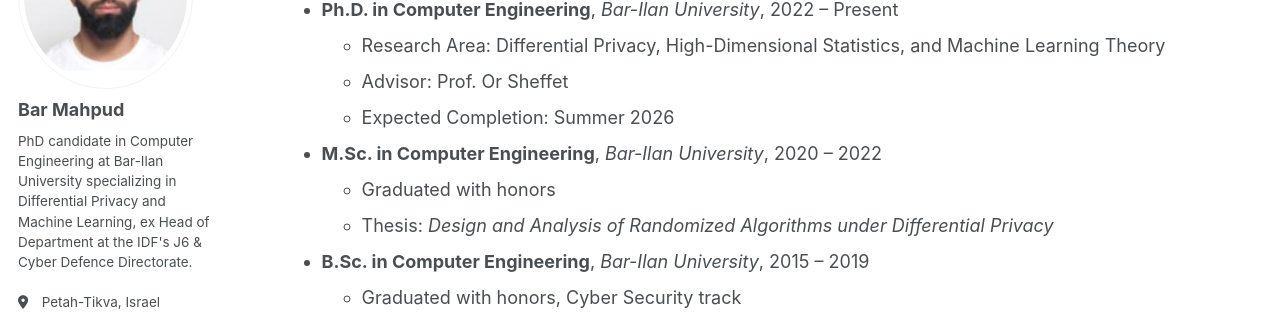
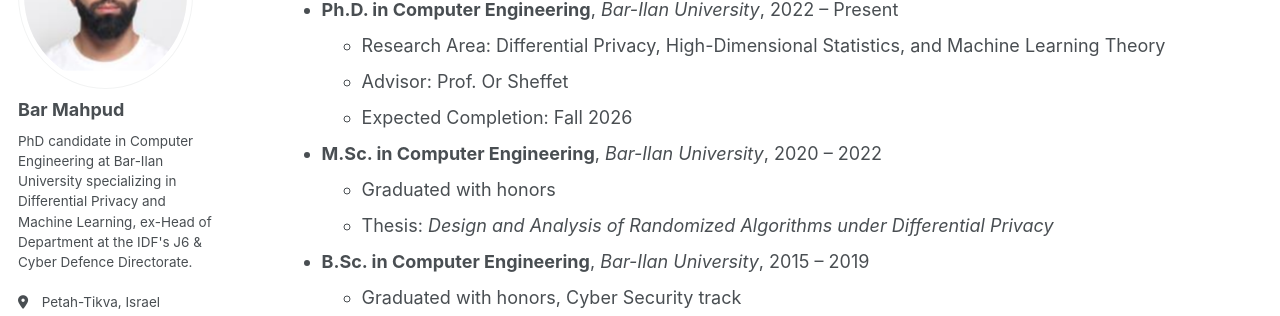
Before and after one commit to barmahpud/barmahpud.github.io, a Jekyll site: the page built from _pages/cv.md, in a window 1280 px wide and 900 px high. Shown: the part 197-513 px from the top of the window. Built offline with Jekyll 4.4.1, drawn with Linux system fonts in a browser that asks for light colours; some web fonts are replaced; a script that is not in the unit is left out.

Commit message:
Fix notations

```diff
--- a/_config.yml
+++ b/_config.yml
@@ -26,7 +26,7 @@ author:
   avatar           : "profile.png"
   name             : "Bar Mahpud"
   pronouns         : # example: "she/her"
-  bio              : "PhD candidate in Computer Engineering at Bar-Ilan University specializing in Differential Privacy and Machine Learning, ex Head of Department at the IDF's J6 & Cyber Defence Directorate."
+  bio              : "PhD candidate in Computer Engineering at Bar-Ilan University specializing in Differential Privacy and Machine Learning, ex-Head of Department at the IDF's J6 & Cyber Defence Directorate."
   location         : "Petah-Tikva, Israel"
   employer         : "Bar-Ilan University"
   uri              : # URL
--- a/_pages/cv.md
+++ b/_pages/cv.md
@@ -14,7 +14,7 @@ Education
 * **Ph.D. in Computer Engineering**, *Bar-Ilan University*, 2022 – Present
   * Research Area: Differential Privacy, High-Dimensional Statistics, and Machine Learning Theory
   * Advisor: Prof. Or Sheffet
-  * Expected Completion: Summer 2026
+  * Expected Completion: Fall 2026
 
 * **M.Sc. in Computer Engineering**, *Bar-Ilan University*, 2020 – 2022
   * Graduated with honors
```
